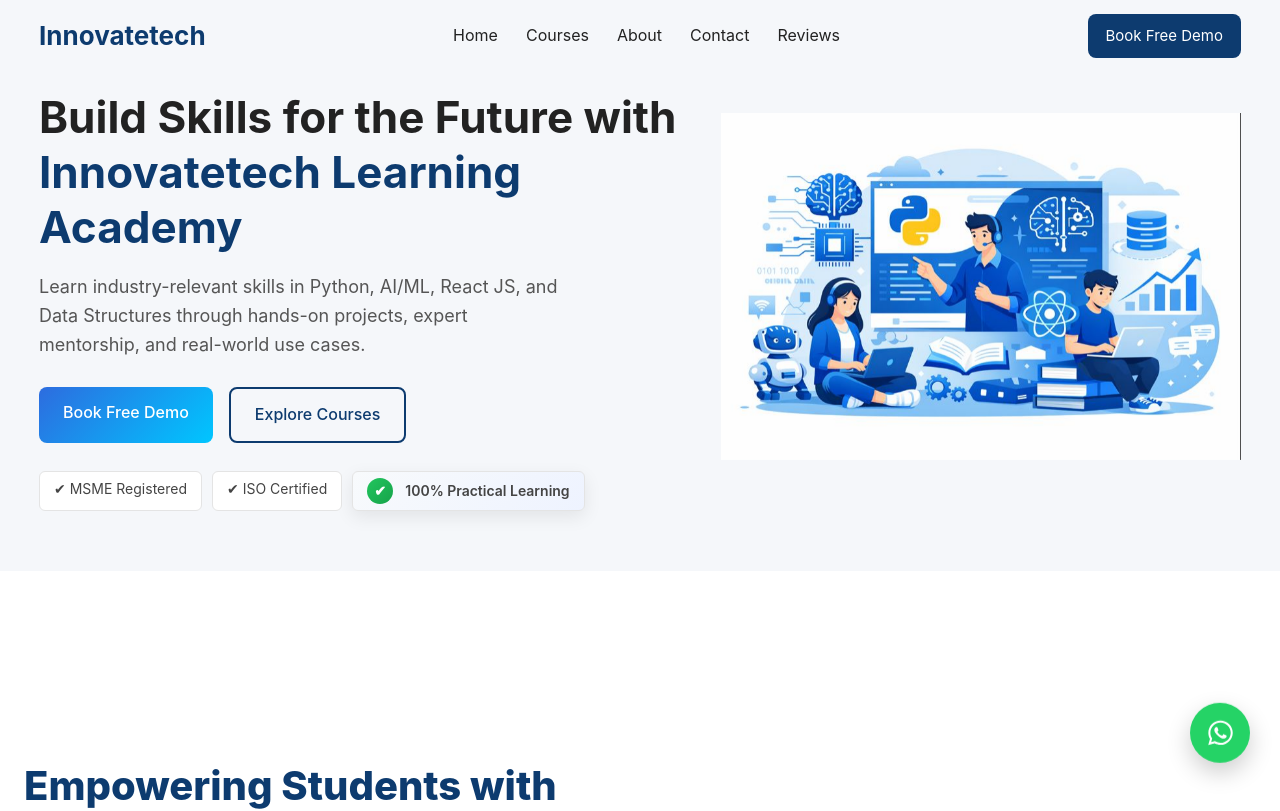
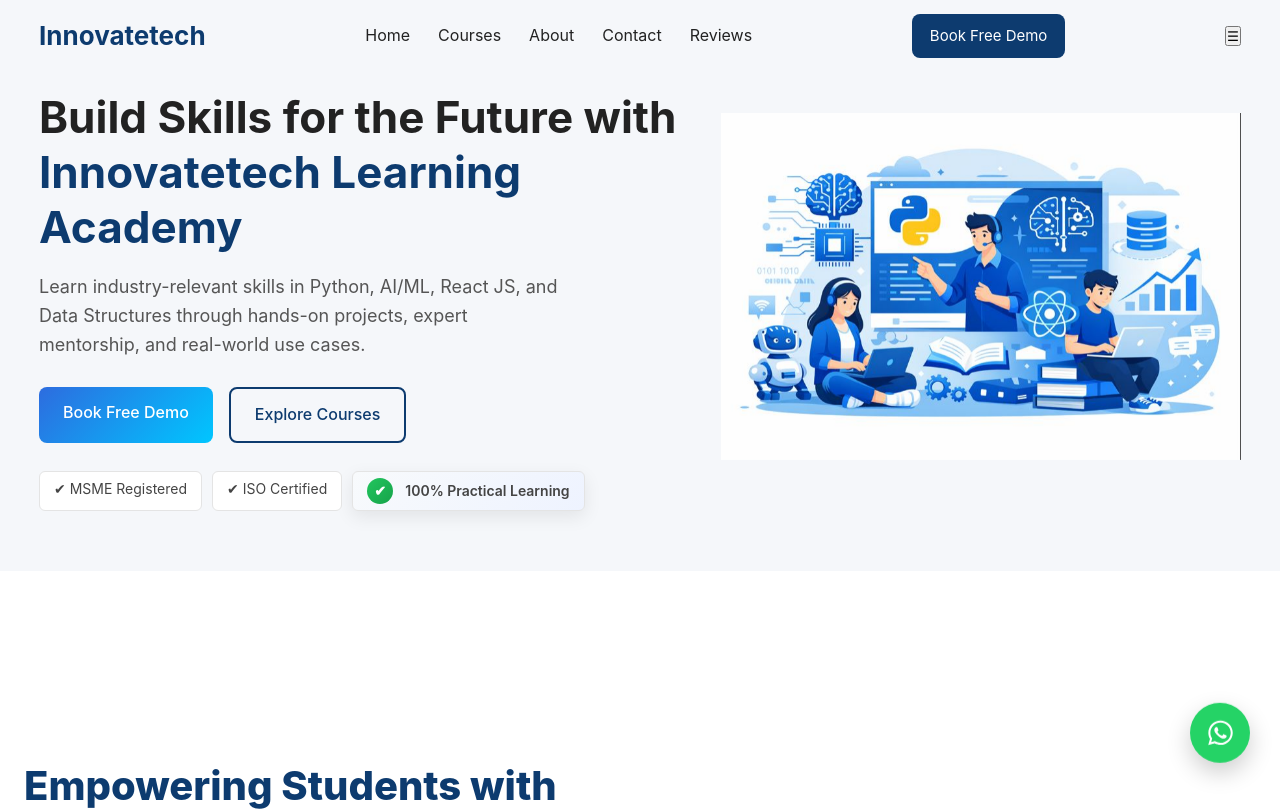
Before and after one commit to SubhojitMitra18/Innovatetech_Learning_Academy, a React (Vite) app: page / in a window 1280 px wide. Shown: the top 811 px of the page. Built offline with nearby package versions, Linux system fonts and the light colour scheme.

Commit message:
Update Navbar.jsx

```diff
--- a/src/components/Navbar/Navbar.jsx
+++ b/src/components/Navbar/Navbar.jsx
@@ -3,12 +3,6 @@ import "./Navbar.css";
 import { FontAwesomeIcon } from "@fortawesome/react-fontawesome";
 import { faWhatsapp } from "@fortawesome/free-brands-svg-icons";
 
-/**
- * Primary navigation bar component
- * - Sticky & scroll-aware
- * - Fully responsive (desktop, tablet, mobile)
- * - Accessible & production-ready
- */
 const Navbar = () => {
   const [isMenuOpen, setIsMenuOpen] = useState(false);
   const [isScrolled, setIsScrolled] = useState(false);
@@ -25,25 +19,18 @@ const Navbar = () => {
     const handleScroll = () => {
       setIsScrolled(window.scrollY > 60);
     };
-
     window.addEventListener("scroll", handleScroll, { passive: true });
     return () => window.removeEventListener("scroll", handleScroll);
   }, []);
 
   return (
     <>
-      <nav
-        className={`navbar ${isScrolled ? "scrolled" : ""}`}
-        role="navigation"
-        aria-label="Primary Navigation"
-      >
+      <nav className={`navbar ${isScrolled ? "scrolled" : ""}`}>
         <div className="nav-container">
-          {/* Logo */}
           <a href="#home" className="nav-logo" onClick={closeMenu}>
             Innovatetech
           </a>
 
-          {/* Navigation Links */}
           <ul className={`nav-links ${isMenuOpen ? "open" : ""}`}>
             <li><a href="#home" onClick={closeMenu}>Home</a></li>
             <li><a href="#courses" onClick={closeMenu}>Courses</a></li>
@@ -52,7 +39,6 @@ const Navbar = () => {
             <li><a href="#reviews" onClick={closeMenu}>Reviews</a></li>
           </ul>
 
-          {/* CTA Button (Desktop Only) */}
           <a
             href="https://forms.gle/jRGBXg4mVbCRQ4LQ8"
             className="nav-btn"
@@ -60,30 +46,25 @@ const Navbar = () => {
             Book Free Demo
           </a>
 
-          {/* Hamburger Button */}
+          {/* ☰ / ✕ Button */}
           <button
-            className={`hamburger ${isMenuOpen ? "open" : ""}`}
+            className={`menu-toggle ${isMenuOpen ? "open" : ""}`}
             onClick={toggleMenu}
-            aria-label="Toggle navigation menu"
+            aria-label={isMenuOpen ? "Close menu" : "Open menu"}
             aria-expanded={isMenuOpen}
           >
-            <span className="line" />
-            <span className="line" />
-            <span className="line" />
+            {isMenuOpen ? "✕" : "☰"}
           </button>
         </div>
       </nav>
 
-      {/* Overlay for mobile */}
       {isMenuOpen && <div className="nav-overlay" onClick={closeMenu} />}
 
-      {/* Floating WhatsApp Button */}
       <a
-        href="https://wa.me/919836196136?text=Hello!%20I%20want%20to%20know%20more%20about%20Innovatetech%20courses."
+        href="https://wa.me/919836196136"
         className="whatsapp-float"
         target="_blank"
         rel="noopener noreferrer"
-        aria-label="Chat on WhatsApp"
       >
         <FontAwesomeIcon icon={faWhatsapp} />
       </a>
```
